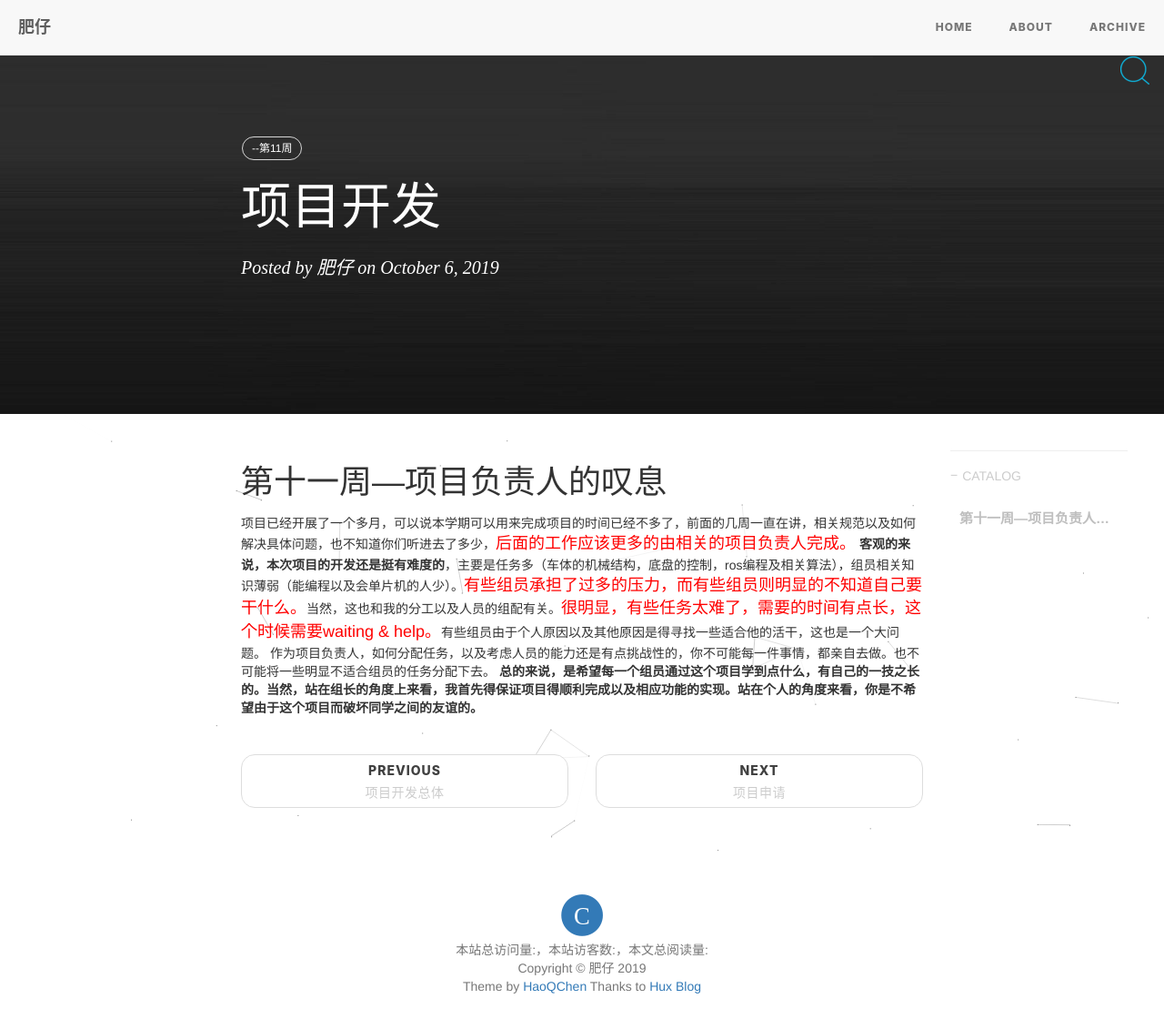
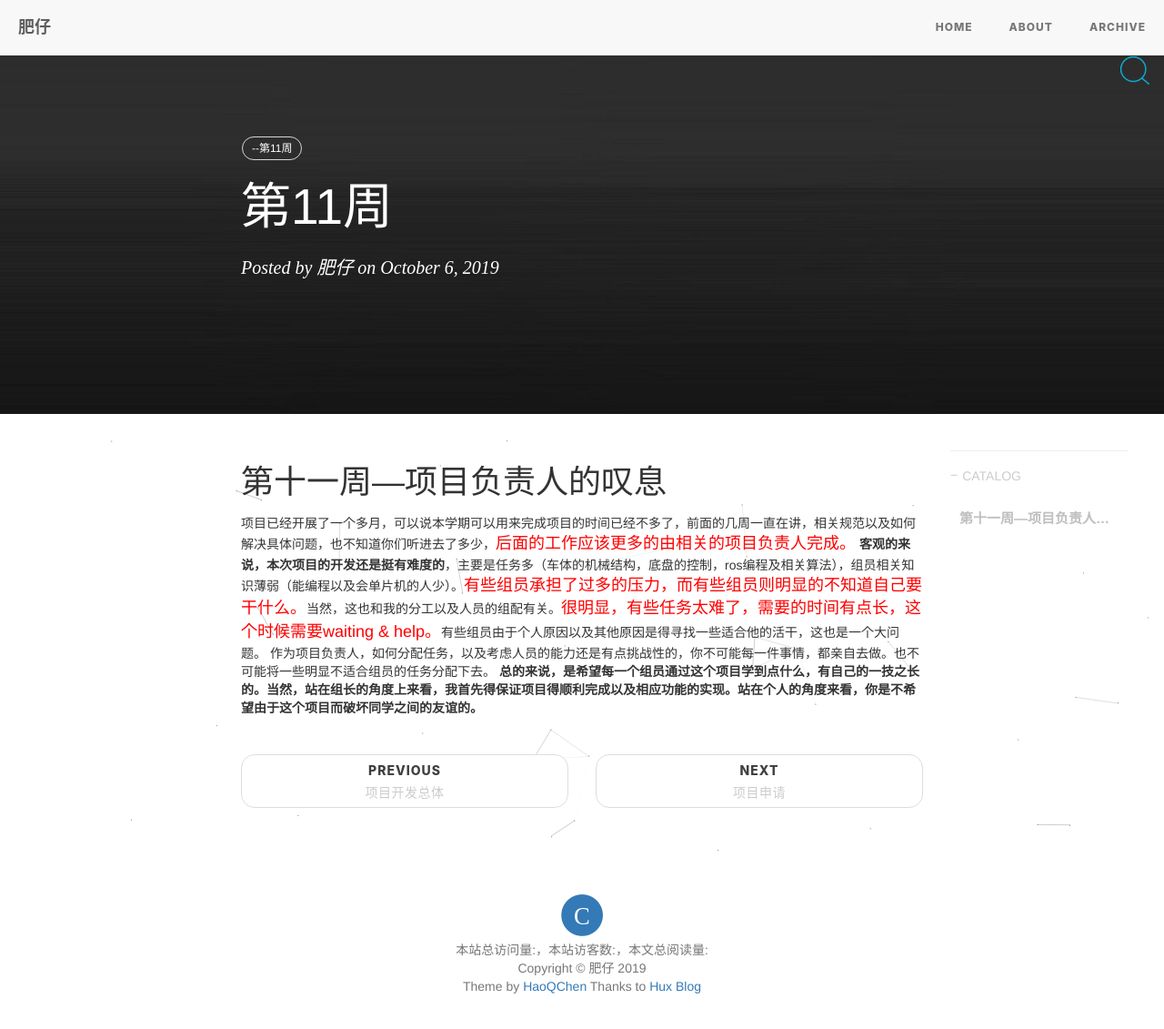
Before and after one commit to daniao2017/daniao2017.github.io, a Jekyll site: the page built from _posts/2019-10-06-evelen_week.md, in a window 1280 px wide and 1179 px high. Shown: the top 1131 px of the window at 91% size. Built offline with Jekyll 4.4.1, drawn with Linux system fonts in a browser that asks for light colours; nearby versions of some CDN libraries; comment, search, counter and statistics services are not loaded.

Commit message:
Update 2019-10-06-evelen_week.md

```diff
--- a/_posts/2019-10-06-evelen_week.md
+++ b/_posts/2019-10-06-evelen_week.md
@@ -1,6 +1,6 @@
 ---
 layout:     post
-title:      项目开发
+title:      第11周
 date:       2019-10-06
 author:     肥仔
 catalog: true
```
